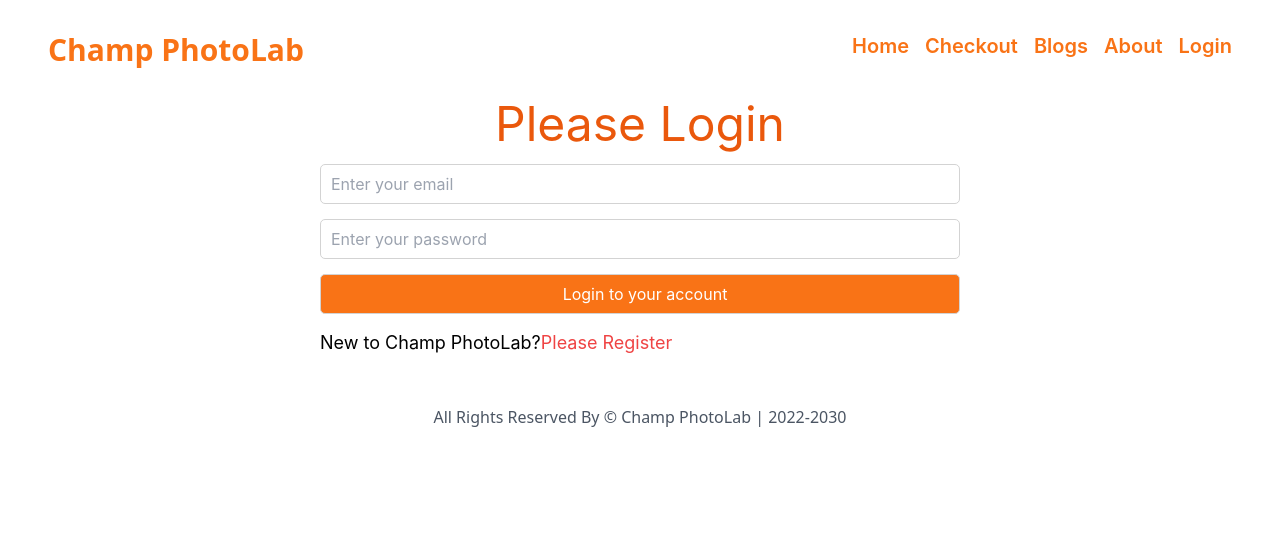
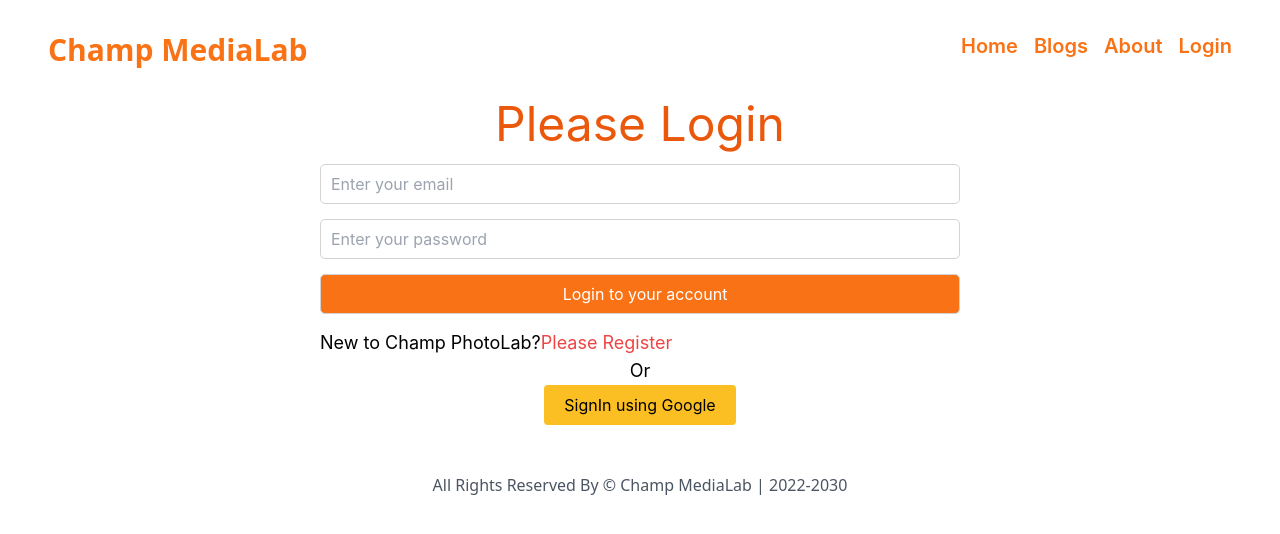
Before and after one commit to Chaki360/Champ-medialab, a React (Create React App) app: page /login in a window 1280 px wide. Shown: the top 534 px of the page. Built offline with nearby package versions, Linux system fonts and the light colour scheme; no server answers.

Commit message:
blogs added

```diff
--- a/src/About/About.js
+++ b/src/About/About.js
@@ -3,7 +3,7 @@ import React from 'react';
 const About = () => {
     return (
         <div>
-            <p className='text-bold text-lg'>You’ve worked very hard planning for your “Big Day”. You almost want everything to go flawless. There will be so much happening that day. The last thing you should worry about if everything is being documented properly. That’s why we recommend you full day coverage package – one less thing for you to worry about. We will be with you from the very beginning of your day till the end. That means, you just enjoy to the fullest and look fabulous.</p>
+            <p className='text-bold text-lg'>Well I am just twenty years old.Just started my graduation very recently. I am very curious to know more and more about this technology.My goal is to keep learning and i will try to improve my skill everyday as much as i can.No matter what my main focus will be learning  more and more.</p>
         </div>
     );
 };
--- a/src/App.js
+++ b/src/App.js
@@ -2,13 +2,14 @@ import { Route, Routes } from 'react-router-dom';
 import About from './About/About';
 import './App.css';
 import Blogs from './Blogs/Blogs';
-import Checkout from './Checkout/Checkout';
 import Footer from './Footer/Footer';
 import Header from './Header/Header';
+import Checkout from './Checkout/Checkout'
 import Home from './Home/Home';
 import Login from './Login/Login/Login';
 import Register from './Login/Register/Register';
 import NotFound from './NotFound/NotFound';
+import RequireAuth from './RequireAuth/RequireAuth';
 
 
 function App() {
@@ -17,8 +18,11 @@ function App() {
       <Header></Header>
       <Routes>
         <Route path='/' element={<Home></Home>} />
-        <Route path='/checkout/:checkoutId' element={<Checkout></Checkout>} />
+        <Route path='/checkout' element={<RequireAuth>
+          <Checkout></Checkout>
+        </RequireAuth>} />
         <Route path='/blogs' element={<Blogs></Blogs>} />
+
         <Route path='/about' element={<About></About>} />
         <Route path='/login' element={<Login></Login>} />
         <Route path='/register' element={<Register></Register>} />
--- a/src/Checkout/Checkout.js
+++ b/src/Checkout/Checkout.js
@@ -3,7 +3,7 @@ import React from 'react';
 const Checkout = () => {
     return (
         <div>
-            <h2 className='text-4xl mb-4 mt-4 text-center font-bold text-orange-500'>Welcome to PhotoLab Checkout Page</h2>
+            <h2 className='text-4xl mb-4 mt-4 text-center font-bold text-orange-500'>Welcome to Champ MediaLab Checkout Page</h2>
         </div>
     );
 };
--- a/src/Footer/Footer.js
+++ b/src/Footer/Footer.js
@@ -4,7 +4,7 @@ const Footer = () => {
     return (
         <div className='text-center font-sans text-gray-600 pt-10 sm:pt-12 font-medium flex items-center justify-center'>
 
-            All Rights Reserved By &copy; Champ PhotoLab | 2022-2030
+            All Rights Reserved By &copy; Champ MediaLab | 2022-2030
 
         </div>
     );
--- a/src/Header/Header.js
+++ b/src/Header/Header.js
@@ -1,18 +1,31 @@
+import { signOut } from 'firebase/auth';
 import React from 'react';
+import { useAuthState } from 'react-firebase-hooks/auth';
 import { Link } from 'react-router-dom';
+import auth from '../Firebase/Firebase.init';
 
 const Header = () => {
+    const [user] = useAuthState(auth)
+    const handleLogOut = () => {
+        signOut(auth);
+    }
     return (
 
         <div className=' sticky top-0 overflow-hidden'>
             <div className=' bg-white px-12 py-8 flex justify-center md:justify-between'>
-                <div><Link to='/' className='text-3xl font-sans font-extrabold text-orange-500 hover:text-orange-700'>Champ PhotoLab</Link></div>
+                <div><Link to='/' className='text-3xl font-sans font-extrabold text-orange-500 hover:text-orange-700'>Champ MediaLab</Link></div>
                 <div className='flex gap-4 font-semibold text-orange-500 text-xl'>
                     <Link to='/'>Home</Link>
-                    <Link to='/checkout'>Checkout</Link>
+
                     <Link to='/blogs'>Blogs</Link>
                     <Link to='/about'>About</Link>
-                    <Link to='/login'>Login</Link>
+
+                    {
+                        user ?
+                            <button className='flex gap-4 font-semibold text-orange-500 text-xl' onClick={handleLogOut}>LogOut</button>
+                            :
+                            <Link to='/login'>Login</Link>
+                    }
 
                 </div>
             </div>
--- a/src/Home/Home.js
+++ b/src/Home/Home.js
@@ -22,7 +22,7 @@ const Home = () => {
     return (
         <div>
             <Banner></Banner>
-            <h2 className='text-4xl mb-4 mt-4 text-center font-extrabold text-orange-500'>Our Services</h2>
+            <h2 className='text-4xl mb-4 mt-4 text-center font-extrabold text-orange-500'>My Services</h2>
             <div className='grid grid-cols-2 gap-3 mt-6'>
                 {services.map(service => <ServiceData key={service.id} service={service}></ServiceData>)}
             </div>
--- a/src/Login/Login/Login.js
+++ b/src/Login/Login/Login.js
@@ -1,11 +1,13 @@
 import React, { useRef } from 'react';
-import { useNavigate } from 'react-router-dom';
+import { useLocation, useNavigate } from 'react-router-dom';
 import { useCreateUserWithEmailAndPassword, useSignInWithEmailAndPassword } from 'react-firebase-hooks/auth';
 import './Login.css'
 import auth from '../../Firebase/Firebase.init';
+import SocialLogin from '../SocialLogin/SocialLogin';
 
 const Login = () => {
-
+    const location = useLocation();
+    let from = location.state?.from?.pathname || "/";
     const [
         signInWithEmailAndPassword,
         user,
@@ -28,7 +30,7 @@ const Login = () => {
         navigate('/register')
     }
     if (user) {
-        navigate('/blogs')
+        navigate(from, { replace: true });
     }
     return (
         <div className='login-form'>
@@ -39,7 +41,7 @@ const Login = () => {
                 <input className='rounded text-2xl text-center text-white bg-orange-500 hover:bg-orange-700' type="submit" value="Login to your account" />
             </form>
             <h1 className='text-lg'>New to Champ PhotoLab?<span className=' text-red-500 hover:text-gray-700' onClick={navigateRegister}>Please Register</span></h1>
-
+            <SocialLogin></SocialLogin>
         </div>
     );
 };
--- a/src/Login/Register/Register.js
+++ b/src/Login/Register/Register.js
@@ -20,7 +20,7 @@ const Register = () => {
         const name = nameRef.current.value
         const email = emailRef.current.value;
         const password = passwordRef.current.value;
-        createUserWithEmailAndPassword(name, email, password);
+        createUserWithEmailAndPassword(email, password);
 
     }
     const navigate = useNavigate()
--- /dev/null
+++ b/src/Login/SocialLogin/SocialLogin.js
@@ -0,0 +1,30 @@
+import React from 'react';
+import { useSignInWithGoogle } from 'react-firebase-hooks/auth';
+import { useNavigate } from 'react-router-dom';
+import auth from '../../Firebase/Firebase.init';
+
+const SocialLogin = () => {
+    const [signInWithGoogle, user, loading, error] = useSignInWithGoogle(auth);
+    const navigate = useNavigate();
+    let errorElement;
+    if (error) {
+
+        errorElement = <div>
+            <p className='text-bold text-rose-600'>Error:{error.message}</p>
+        </div>
+
+    }
+    if (user) {
+        navigate('/')
+    }
+    return (
+        <div className='text-center'>
+
+            <div className='text-lg text-bold'>Or</div>
+            <div><button onClick={() => signInWithGoogle()} className='rounded bg-amber-400 px-5 py-2'>SignIn using Google</button></div>
+            {errorElement}
+        </div>
+    );
+};
+
+export default SocialLogin;
--- /dev/null
+++ b/src/RequireAuth/RequireAuth.js
@@ -0,0 +1,15 @@
+
+import { useAuthState } from 'react-firebase-hooks/auth';
+import { Navigate, useLocation } from 'react-router-dom';
+import auth from '../Firebase/Firebase.init';
+
+const RequireAuth = ({ children }) => {
+    const [user] = useAuthState(auth);
+    const location = useLocation();
+    if (!auth) {
+        return <Navigate to='/login' state={{ from: location }} replace />
+    }
+    return children;
+};
+
+export default RequireAuth;
--- a/src/ServiceData/ServiceData.js
+++ b/src/ServiceData/ServiceData.js
@@ -1,12 +1,21 @@
 import React from 'react';
-import { useNavigate } from 'react-router-dom';
+import { useAuthState } from 'react-firebase-hooks/auth';
+import { Link, useNavigate } from 'react-router-dom';
+import auth from '../Firebase/Firebase.init';
 
 const ServiceData = ({ service }) => {
+    const [user] = useAuthState(auth)
     const navigate = useNavigate();
     const navigateToCheckout = id => {
-        navigate(`/checkout/${id}`)
+        if (user) {
+            navigate('/checkout')
 
+        }
+        else {
+            navigate('/login')
+        }
     }
+
     return (
         <div className=' overflow-hidden shadow-md rounded-xl'>
             <img src={service.image} alt='' />
@@ -14,7 +23,13 @@ const ServiceData = ({ service }) => {
             <h2 className='text-xl text-bold'>Price:{service.price}</h2>
             <p className='font-semibold'>{service.details}</p>
 
-            <button onClick={() => navigateToCheckout(service.id)} type="button" class="text-white bg-orange-500 hover:bg-orange-700 focus:ring-4 focus:outline-none focus:ring-blue-200 dark:focus:ring-orange-900 font-medium rounded-lg text-sm px-5 py-2.5 inline-flex justify-center w-full text-center">BOOK NOW</button>
+
+            <button onClick={() => navigateToCheckout(service)} type="button" class="text-white bg-orange-500 hover:bg-orange-700 focus:ring-4 focus:outline-none focus:ring-blue-200 dark:focus:ring-orange-900 font-medium rounded-lg text-sm px-5 py-2.5 inline-flex justify-center w-full text-center">BOOK NOW</button>
+
+
+
+
+
         </div>
 
     );
```
Also changed, not shown: src/Images/google.png (added).
